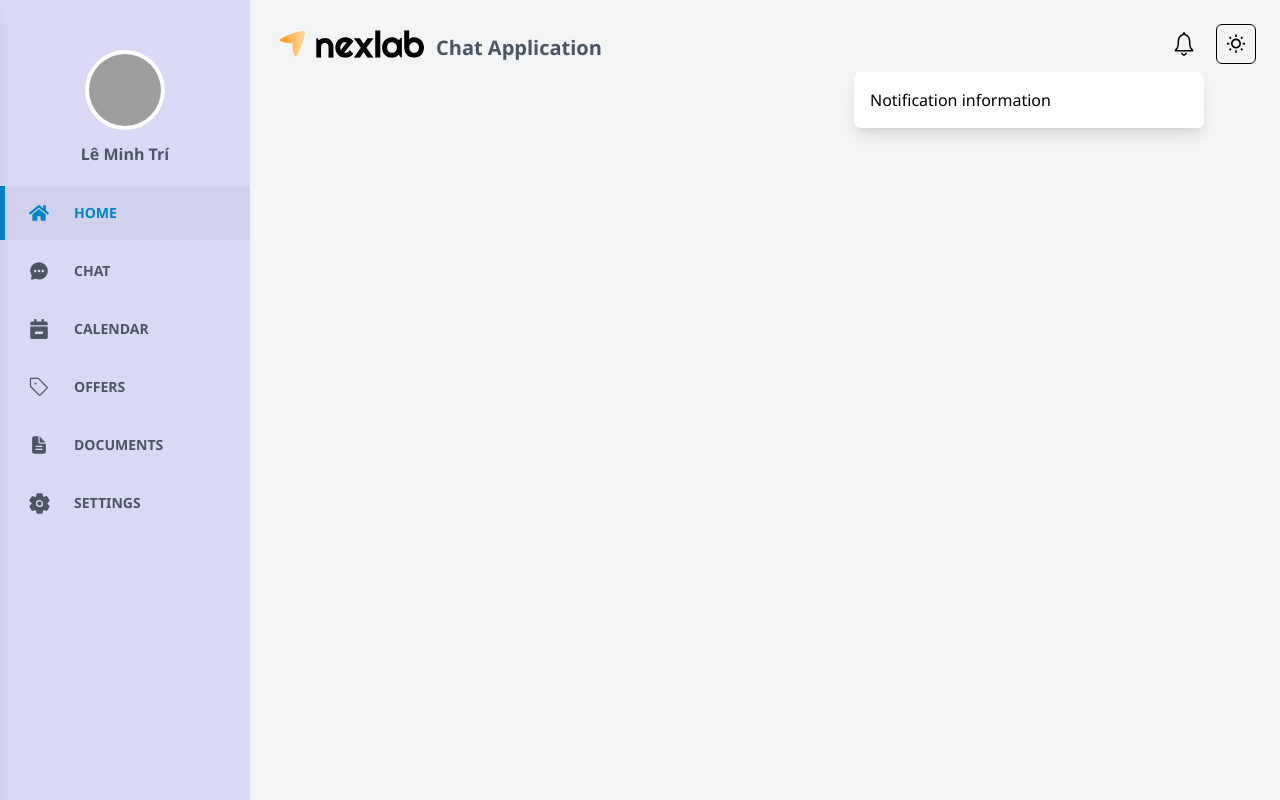
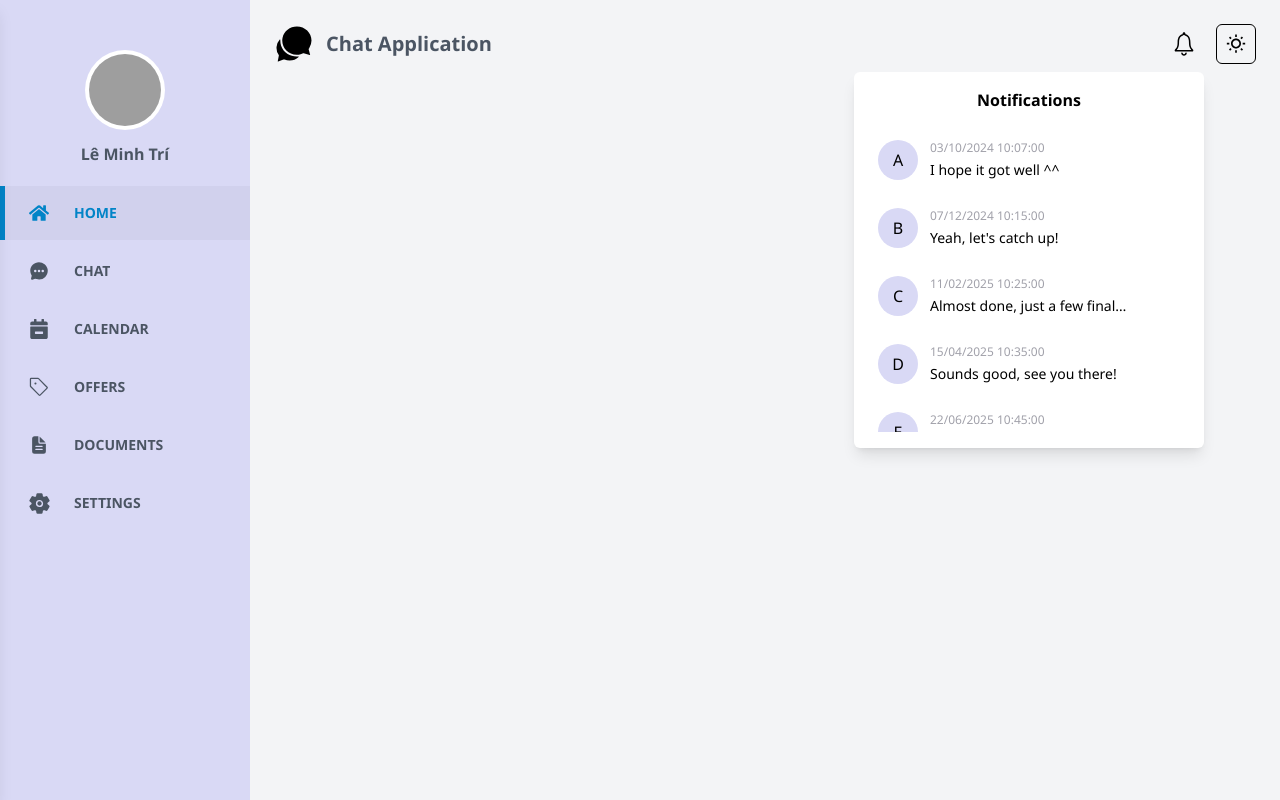
Before and after one commit to minhtrifit/nexlab-chat-app, a React (Vite) app: page / in a window 1280 px wide. Both pictures are taken after a click on the button 1184 px from the left and 44 px from the top of the page. Built offline with nearby package versions, Linux system fonts and the light colour scheme; grey boxes are pictures that could not be loaded.

Commit message:
complete noti box

```diff
--- a/src/components/NotificationBtn.tsx
+++ b/src/components/NotificationBtn.tsx
@@ -1,12 +1,57 @@
-import { useState } from "react";
+import { useEffect, useState } from "react";
+import { v4 as uuidv4 } from "uuid";
+
+import { useSelector } from "react-redux";
+import { RootState } from "../redux/store";
+import { CHAT_TYPE } from "../types/chat.type";
+import { USER_TYPE } from "../types/user.type";
+
 import { IoIosNotificationsOutline } from "react-icons/io";
+import { getLastestChat } from "../utils/utils";
 
 const NotificationBtn = () => {
+  const chats = useSelector<RootState, CHAT_TYPE[]>(
+    (state) => state.chats.chats
+  );
+
+  const friends = useSelector<RootState, USER_TYPE[]>(
+    (state) => state.users.friends
+  );
+
+  const currentUser = useSelector<RootState, USER_TYPE | null>(
+    (state) => state.users.currentUser
+  );
+
   const [isOpen, setIsOpen] = useState(false);
+  const [notis, setNotis] = useState<{ user: USER_TYPE; chat: CHAT_TYPE }[]>(
+    []
+  );
 
   const toggleDropdown = () => {
     setIsOpen((prev) => !prev);
   };
+
+  useEffect(() => {
+    const filterNotis: { user: USER_TYPE; chat: CHAT_TYPE }[] = [];
+
+    for (let i = 0; i < friends?.length; ++i) {
+      const friendId = friends[i]?.id;
+
+      if (currentUser?.id && friendId) {
+        const filterChats = getLastestChat(chats, currentUser?.id, friendId);
+
+        if (filterChats[filterChats.length - 1]) {
+          filterNotis.push({
+            user: friends[i],
+            chat: filterChats[filterChats.length - 1],
+          });
+        }
+      }
+
+      setNotis(filterNotis);
+    }
+    // eslint-disable-next-line react-hooks/exhaustive-deps
+  }, []);
 
   return (
     <div className="relative">
@@ -18,7 +63,7 @@ const NotificationBtn = () => {
         <IoIosNotificationsOutline size={30} />
       </button>
       <div
-        className={`absolute right-0 mt-2 w-[350px] bg-white dark:bg-primary-gray
+        className={`absolute right-[-160px] sm:right-0 mt-2 w-[350px] bg-white dark:bg-primary-gray
                     text-black dark:text-white rounded-md shadow-lg z-10
                     transition-transform duration-300 ease-in-out
                     ${
@@ -29,7 +74,35 @@ const NotificationBtn = () => {
         style={{ transform: isOpen ? "translateY(0)" : "translateY(-8px)" }}
       >
         <div className="p-4">
-          <p>Notification information</p>
+          <h1 className="text-center font-bold text-md">Notifications</h1>
+          <div className="mt-5 w-full max-h-[300px] overflow-y-auto flex flex-col gap-y-3">
+            {notis?.map((noti: { user: USER_TYPE; chat: CHAT_TYPE }) => {
+              return (
+                <div
+                  key={uuidv4()}
+                  className="p-2 rounded-sm w-full flex items-center justify-start gap-x-3
+                              hover:cursor-pointer hover:bg-zinc-100 dark:hover:bg-zinc-700"
+                >
+                  <div
+                    className="w-[40px] h-[40px] bg-light-gray dark:bg-secondary-gray rounded-full
+                                flex items-center justify-center"
+                  >
+                    {noti?.user?.name
+                      ? noti?.user?.name.charAt(0)
+                      : "undefined"}
+                  </div>
+                  <div className="flex flex-col gap-y-1">
+                    <span className="text-xs text-zinc-400">
+                      {noti?.chat?.sendAt ? noti?.chat?.sendAt : "undefined"}
+                    </span>
+                    <span className="text-sm max-w-[200px] truncate">
+                      {noti?.chat?.message ? noti?.chat?.message : "undefined"}
+                    </span>
+                  </div>
+                </div>
+              );
+            })}
+          </div>
         </div>
       </div>
     </div>
--- a/src/pages/HomePage.tsx
+++ b/src/pages/HomePage.tsx
@@ -1,6 +1,8 @@
 import ToggleTheme from "../components/ToggleTheme";
 import DrawerBtn from "../components/DrawerBtn";
 import NotificationBtn from "../components/NotificationBtn";
+
+import { IoChatbubblesSharp } from "react-icons/io5";
 
 const HomePage = () => {
   return (
@@ -9,9 +11,9 @@ const HomePage = () => {
                   bg-gray-100 dark:bg-secondary-gray"
     >
       <div className="w-full flex items-center justify-between">
-        <div className="flex flex-col sm:flex-row items-start sm:items-end gap-3">
-          <img className="w-[150px]" src="/assets/nexlab.svg" />
-          <span className="text-xl text-gray-600 dark:text-sky-500 font-bold">
+        <div className="flex flex-col sm:flex-row items-center gap-3">
+          <IoChatbubblesSharp size={40} />
+          <span className="hidden sm:block text-xl text-gray-600 dark:text-sky-500 font-bold">
             Chat Application
           </span>
         </div>
```
Also changed, not shown: public/assets/nexlab.svg (deleted).
